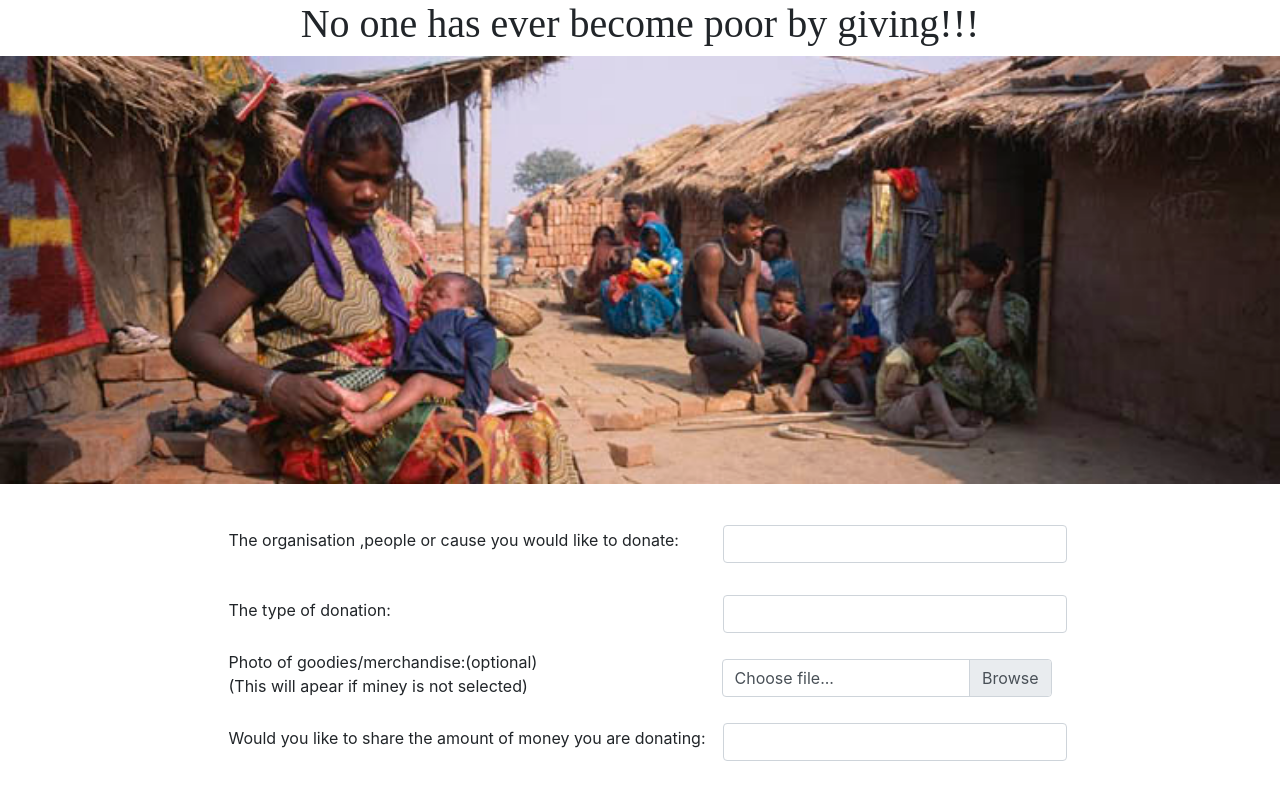
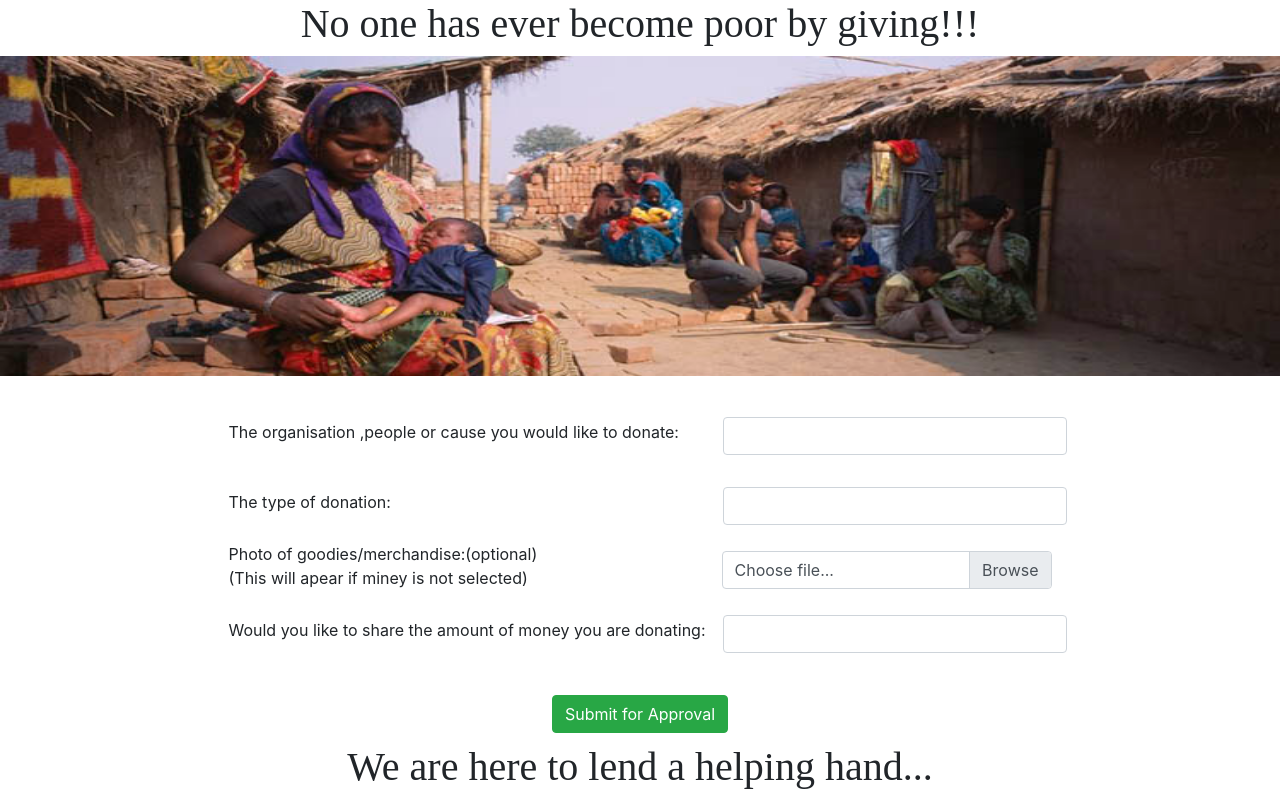
Before and after one commit to gdscnitp/ngo-donations-site, a React (Create React App) app in the folder client/: page / in a window 1280 px wide. Shown: the top 797 px of the page. Built offline with nearby package versions, Linux system fonts and the light colour scheme; the HTML template or start-up script is replaced by a standard one.

Commit message:
Update donation-form.css

```diff
--- a/client/src/donation-form.css
+++ b/client/src/donation-form.css
@@ -14,7 +14,7 @@
 }
 .img{
   width:100%;
-  height:auto;
+  height:20rem;
 }
 
 
```
